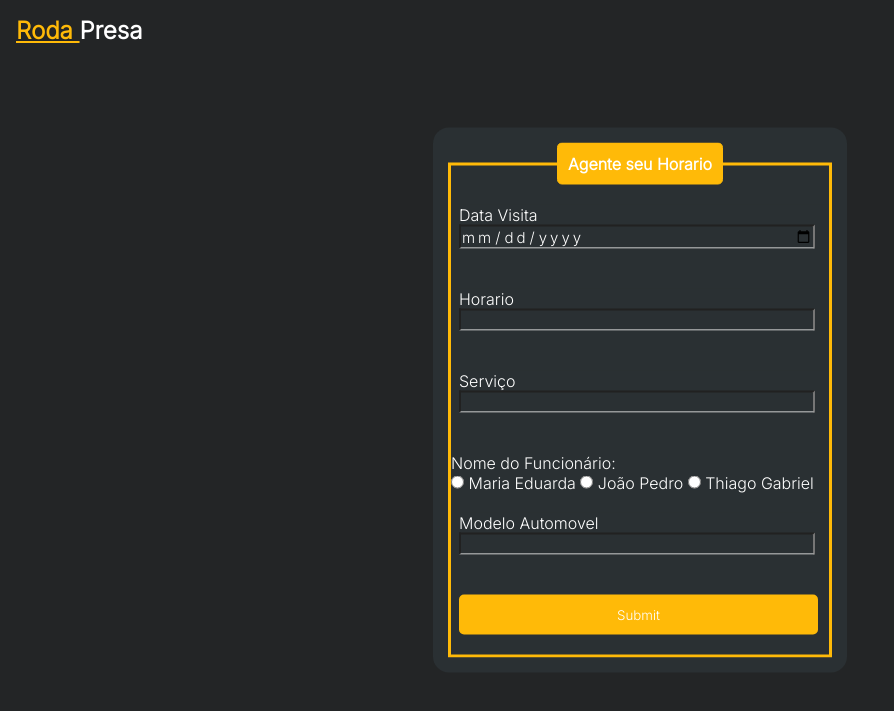
After one commit to Vncsalves/Roda_Presa, a PHP site: page /Agendar_Cliente.php in a window 1280 px wide. The commit adds this page. Shown: the top 711 px of the page, without its empty margins (0-894 px from the left). Run offline with PHP 8.4, Linux system fonts and the light colour scheme.

Commit message:
Agendar_Cliente_Finalizada

```diff
--- /dev/null
+++ b/Agendar_Cliente.php
@@ -0,0 +1,78 @@
+<?php
+if(!isset($_SESSION)){
+    session_start();
+}
+
+if(isset($_POST['submit'])){
+    include('Config.php');
+    $Data_Servico = $_POST['Data'];
+    $Horario_Servico = $_POST['Horario'];
+    $Tipo_Servico = $_POST['Tipo_Servico'];
+    $Relatorio_Servico="Não disponivel";
+    $Nome_Adm = $_POST['Nome_Adm'];
+    $Modelo_Carro = $_POST['Modelo_Carro'];
+    $Id_Cliente = $_SESSION['Id_Cliente'];
+    $Nome_Cliente = $_SESSION['Nome_Cliente'];
+    $Preco_Final="Não disponivel";
+
+    $result = mysqli_query($conexao, "INSERT INTO Servicos (Data_Servico, Horario_Servico,Tipo_Servico, Relatorio_Servico,  Id_Cliente, Nome_Cliente, Nome_Adm, Modelo_Carro,Preco_Final)
+    VALUES ('$Data_Servico', '$Horario_Servico', '$Tipo_Servico','$Relatorio_Servico', '$Id_Cliente','$Nome_Cliente', '$Nome_Adm',' $Modelo_Carro','$Preco_Final')");
+}
+?>
+
+<!DOCTYPE html>
+<html lang="PT-Br">
+<head>
+    <meta charset="UTF-8">
+    <meta name="viewport" content="width=device-width, initial-scale=1.0">
+    <title>Agende seu Horario</title>
+    <link rel="stylesheet" href="CSS/Agendar_Cliente.css">
+    <link rel="shortcut icon" href="Assets/Icon.png" type="image/x-icon">
+</head>
+<body>
+<header>
+        <div id="Title">
+      <h1><a href="Tela_Cliente.php">Roda </a>Presa</h1>
+    </div>
+    </header>
+<div class="Box">
+    <Form action="" method="POST">
+    <fieldset>
+<legend>Agente seu Horario</legend>
+<br/>
+<div class="Input_Box">
+    <p>Data Visita</p>
+    <input type="Date" name="Data">
+</div>
+<br></br>
+<div class="Input_Box">
+    <p>Horario</p>
+    <input type="tiem" name="Horario">
+</div>
+<br></br>
+<div class="Input_Box">
+    <p>Serviço</p>
+    <input type="text" name="Tipo_Servico">
+</div>
+<br></br>
+<p>Nome do Funcionário:</p>
+<input type="radio" name="Nome_Adm" value="Maria Eduarda" required>
+<label for="Maria Eduarda">Maria Eduarda</label>
+<input type="radio" name="Nome_Adm" value="João Pedro" required>
+<label for="João Pedro">João Pedro</label>
+<input type="radio" name="Nome_Adm" value="Thiago Gabriel" required>
+<label for="Thiago Gabriel">Thiago Gabriel</label>
+<br></br>
+<div class="Input_Box">
+    <p>Modelo Automovel</p>
+    <input type="text" name="Modelo_Carro">
+</div>
+<br></br>
+
+<a href="Tela_Cliente.php"><input type="submit" name="submit" id="submit"></a>
+<br></br>
+    </fieldser>
+    </form>
+</div>
+</body>
+</html>
--- /dev/null
+++ b/CSS/Agendar_Cliente.css
@@ -0,0 +1,78 @@
+@import url('https://fonts.googleapis.com/css2?family=Inter:wght@300&family=Raleway:wght@300&display=swap');
+:root{
+    --Preto_Fundo: #232526;
+    --Preto_Principal: #2A3033;
+    --Branco: #FFFF;
+    --Amarelo: #FFBA08;
+
+}
+*{
+ font-family: 'Inter', sans-serif;
+ color: var(--Branco);
+ margin: 0;
+ padding: 0;
+ overflow-x: hidden;
+ overflow-y: hidden;
+}
+body{
+    background-color: var(--Preto_Fundo);
+}
+#Title{
+    width: 95%;
+    height: 4vh;
+    display: flex;
+    align-items: start;
+    justify-content: space-between;
+    margin:2vh 0vh 0vh 2vh;
+
+}
+#Title h1{
+    font-size: 3vh;
+}
+#Title a{
+    color: var(--Amarelo);
+}
+.Box{
+    position: absolute;
+    top:50%;
+    left:50%;
+    transform: translate(-50%, -50%);
+    background-color: var(--Preto_Principal);
+    padding: 15px;
+    border-radius: 2vh;
+    width: 30vw;
+}
+fieldset{
+    border: 3px solid var(--Amarelo);
+}
+legend{
+    border: 1px solid var(--Amarelo);
+    padding: 10px;
+    text-align: center;
+    background-color: var(--Amarelo);
+    border-radius: 5px;
+    font-weight: bold;
+}
+.Input_Box{
+    position: relative;
+    background-color: var(--Preto_Principal);
+    margin-left: 1vh;
+}
+.Input_Box input{
+    background-color: var(--Preto_Principal)    ;
+    border-bottom: 1px solid var(--Branco);
+    outline: none;
+    color: var(--Branco);
+    font-size: 15px;
+    width: 95%;
+    letter-spacing: 3px;
+}
+#submit{
+    background-color: var(--Amarelo);
+    color: var(--Branco);
+    height: 5vh;
+    width: 95%;
+    margin-left: 1vh;
+    border-radius: 5px;
+    border: none;
+}
--- a/Cadastro.php
+++ b/Cadastro.php
@@ -1,6 +1,6 @@
 <?php
 if(isset($_POST['submit'])){
-    include_once('Config.php');
+    include('Config.php');
     $Nome= $_POST['Nome'];
     $Email= $_POST['Email'];
     $Senha= $_POST['Senha'];
--- a/Tela_Adm.php
+++ b/Tela_Adm.php
@@ -11,6 +11,7 @@ if(!isset($_SESSION)){
     <meta name="viewport" content="width=device-width, initial-scale=1.0">
     <title>Adm</title>
     <link rel="stylesheet" href="CSS/Tela_Adm.css">
+    <link rel="shortcut icon" href="Assets/Icon.png" type="image/x-icon">
 </head>
 <body>
     <header>
--- a/index.php
+++ b/index.php
@@ -21,7 +21,7 @@
                 if(!isset($_SESSION)){
                     session_start();
                 }
-                $_SESSION['Id_Cliente'] = $Id_Cliente['Id_Cliente'];
+                $_SESSION['Id_Cliente'] = $Usuario['Id_Cliente'];
                 $_SESSION['Nome_Cliente'] = $Usuario['Nome_Cliente'];
 
                 header("Location: Tela_Cliente.php");
```
Also changed, not shown: CSS/Editar.css (added, +78 -0 lines), CSS/Tela_Cliente.css (+17 -1 lines), Editar.php (added, +94 -0 lines), SQL/Roda_Presa.sql (+23 -3 lines), Salvar_Alteracoes.php (added, +29 -0 lines), Tela_Cliente.php (+37 -41 lines), Assets/Editar.svg (added).
